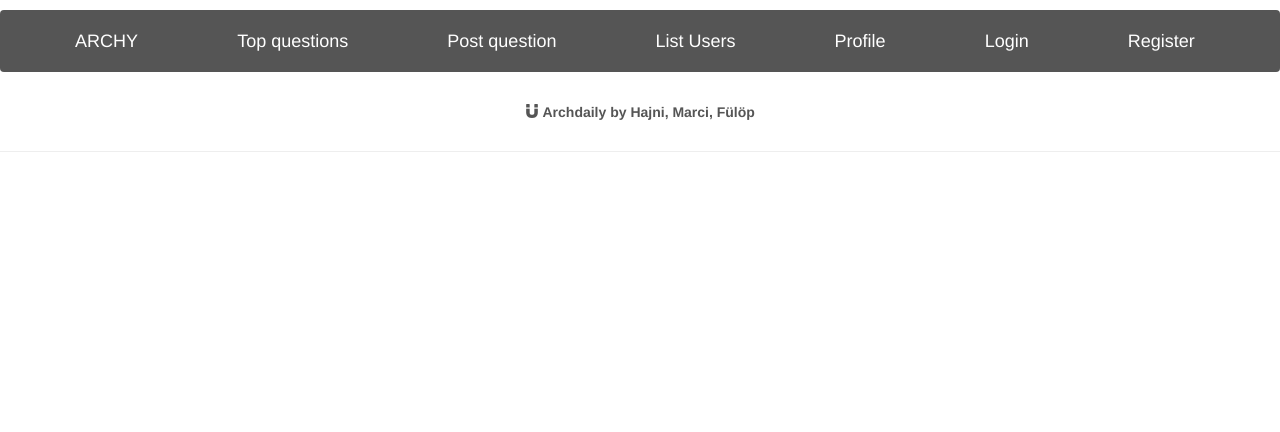
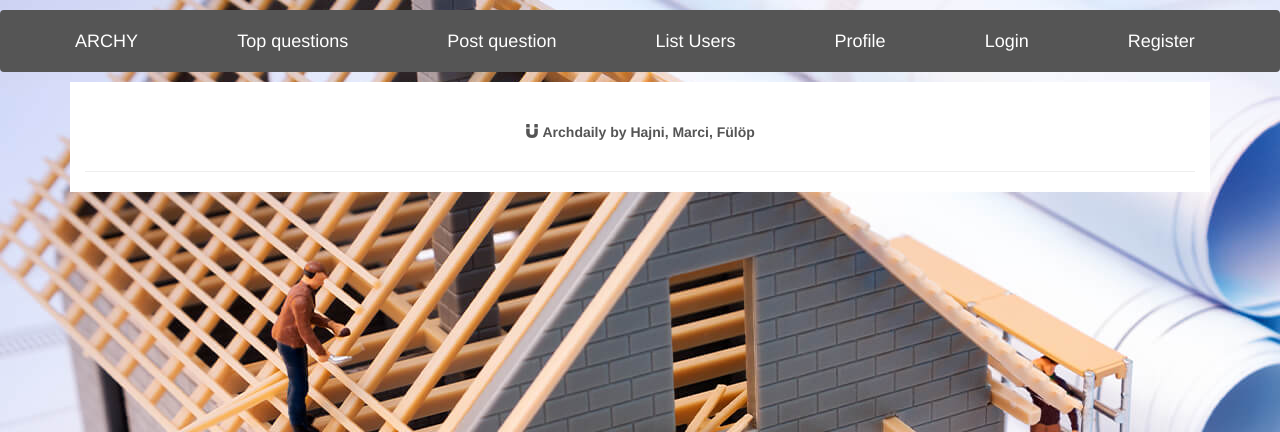
Before and after one commit to tothhajnalka17/askmate3, a Flask app: page /question/1 in a window 1280 px wide. Shown: the top 432 px of the page. Run offline with Flask 2, Linux system fonts and the light colour scheme; data that the repository does not hold is empty; some libraries are stand-ins or nearby versions.

Commit message:
bugfix: final pusg fixe all bug and styled all page

```diff
--- a/server.py
+++ b/server.py
@@ -342,7 +342,8 @@ def search():
             result = questions
             type = "question"
 
-    return render_template('home.html', list_searched_items=result, search_phrase=search_phrase, type=type, answer=answers, quest=questions)
+    return render_template('home.html', list_searched_items=result, search_phrase=search_phrase, type=type,
+                           answer=answers, quest=questions)
 
 
 @app.route('/comment/<int:comment_id>/edit', methods=["GET", "POST"])
@@ -356,7 +357,8 @@ def edit_question_comment(comment_id):
         new_comment = request.form["comment-text"]
         submission_time = datetime.datetime.now().strftime('%Y-%m-%d %H:%M:%S')
         edited_count += 1
-        data_manager.update_comment(id=comment_id, message=new_comment, edited_count=edited_count, submission_time=submission_time)
+        data_manager.update_comment(id=comment_id, message=new_comment, edited_count=edited_count,
+                                    submission_time=submission_time)
         return redirect(url_for('get_display_question', question_id=question_id))
 
 
--- a/static/style.css
+++ b/static/style.css
@@ -1,9 +1,14 @@
 body {
     color: black;
 }
-.home{
+body{
+    background-image: url('background2.jpg');
+}
 
+.bgdiv{
+    background: white;
 }
+
 .top-question{
 
 }
--- a/templates/displayquestion.html
+++ b/templates/displayquestion.html
@@ -5,9 +5,9 @@
 
 
     {% for question in question_data  %}
-        <div class="container; ">
+        <div class="container bgdiv">
         <div class="row">
-        <div class="col-xs-10 col-md-offset-1">
+        <div class="col-sm-20 col-sm-offset--3">
 
             <h3>
             <b>Question #{{ question.id }}:</b>
@@ -41,7 +41,7 @@
                     }
                 </script>
 
-                <div class="collapse" id="question_comments" style="padding: 0px 50px; margin-top: 25px">
+                <div class="collapse bgdiv" id="question_comments" style="padding: 0px 50px; margin-top: 25px">
                 {% for question_comments in comment_question_data %}
                 <ul class="media-list">
                 <li class="media media-replied">
@@ -78,7 +78,7 @@
                     <div class="well well-lg" methods="post" >
                         <form name="submit_answer_comments" method="post" action="{{ url_for(('add_comment_to_question'), question_id=question.id) }}">
                             <h4 class="media-heading text-uppercase reviews"><span class="glyphicon glyphicon-share-alt"></span> post your comment:</h4>
-                            <textarea name="comment_question" rows="4" cols="155" ></textarea>
+                            <textarea name="comment_question" style="size: 12rem 3rem" ></textarea>
                             <button class="btn btn-warning btn-circle text-uppercase" name="comment_question" type="submit"> post comment </button>
                         </form>
                     </div>
@@ -95,7 +95,7 @@
     </div>
 
 
-<div class="container">
+<div class="container bgdiv">
   <div class="row">
     <div class="col-sm-20 col-sm-offset--3" id="logout">
         <div class="page-header">
@@ -120,7 +120,7 @@
                   }
                 }
                 </script>
-                <div class="tab-content">
+                <div class="tab-content bgdiv">
                     <div class="tab-pane active" id="comments-logout">
                         <ul class="media-list">
 
@@ -135,7 +135,7 @@
                                             <span class="glyphicon glyphicon-remove"></span>Delete</a>
                                       </li>
                                   </ul>
-                                  <h4 class="media-comment">
+                                  <h4 class="media-comment" style="max-width: 800px">
 
 
                                     {{ answer.message }}
--- a/templates/home.html
+++ b/templates/home.html
@@ -4,7 +4,7 @@
 
 {% block body %}
 
-<div style="margin-left: 3rem">
+<div class="container bgdiv col-sm-20 col-sm-offset--3">
     <div>
 
         <form action="/search" >
@@ -13,8 +13,7 @@
             <input type="submit" name="submit_button" value="Search">
         </form>
     </div>
-<div style="margin-top: 5rem" class="container-fluid border-bottom">
-
+    <div style="margin-top: 5rem" class="container-fluid border-bottom">
 
     {% if type == "both" %}
         {% for ans in answer %}
--- a/templates/layout.html
+++ b/templates/layout.html
@@ -12,7 +12,8 @@
     <link href="//netdna.bootstrapcdn.com/bootstrap/3.2.0/css/bootstrap.min.css" rel="stylesheet" id="bootstrap-css">
     <script src="//netdna.bootstrapcdn.com/bootstrap/3.2.0/js/bootstrap.min.js"></script>
 
-
+<div class="bgright"></div>
+<div class="bgleft"></div>
 	<nav class="navbar top-fixed " style="background-color: #555555">
 
 
@@ -51,8 +52,12 @@
 
 {% block body %}
 {% endblock %}
+<div class="container bgdiv">
+<div class="col-sm-20 col-sm-offset--3">
 <div class="page-header text-center">
     <p class="reviews"><span class="glyphicon glyphicon-magnet"></span> Archdaily by  Hajni, Marci, Fülöp</p>
-  </div>
+</div>
+</div>
+</div>
 </body>
 </html>
--- a/templates/list.html
+++ b/templates/list.html
@@ -17,9 +17,9 @@
 </script>
 
     {% for question in list_questions  %}
-    <div class="container; border-bottom" style="padding-bottom: 4rem">
+    <div class="container border-bottom" >
     <div class="row">
-    <div class="col-xs-10 col-md-offset-1">
+    <div class="col-sm-20 col-sm-offset--3 bgdiv" style="padding-bottom: 2rem">
 
         <h3>
         Question #{{ question.id }}
```
Also changed, not shown: templates/add_question.html (+8 -7 lines).
